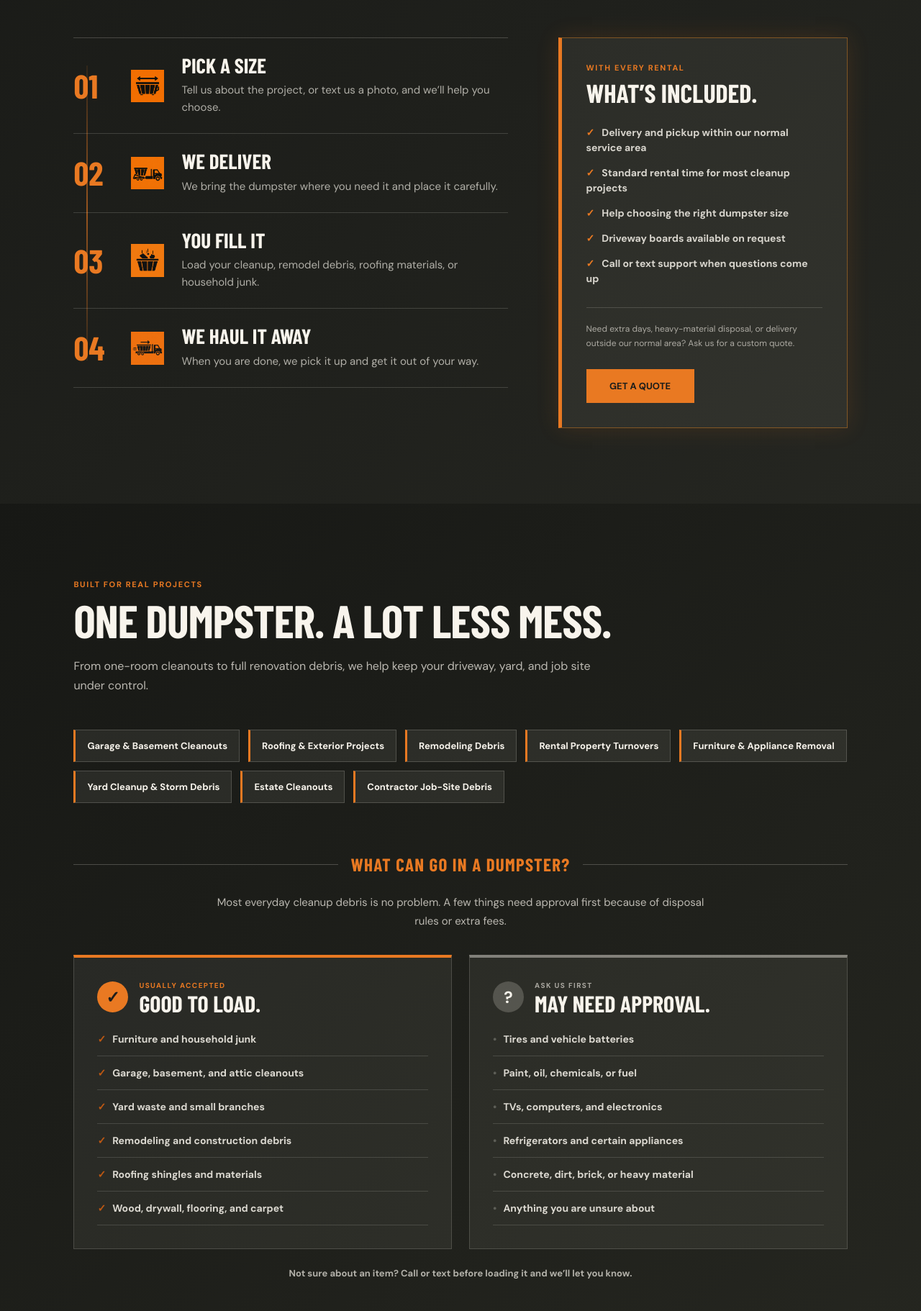
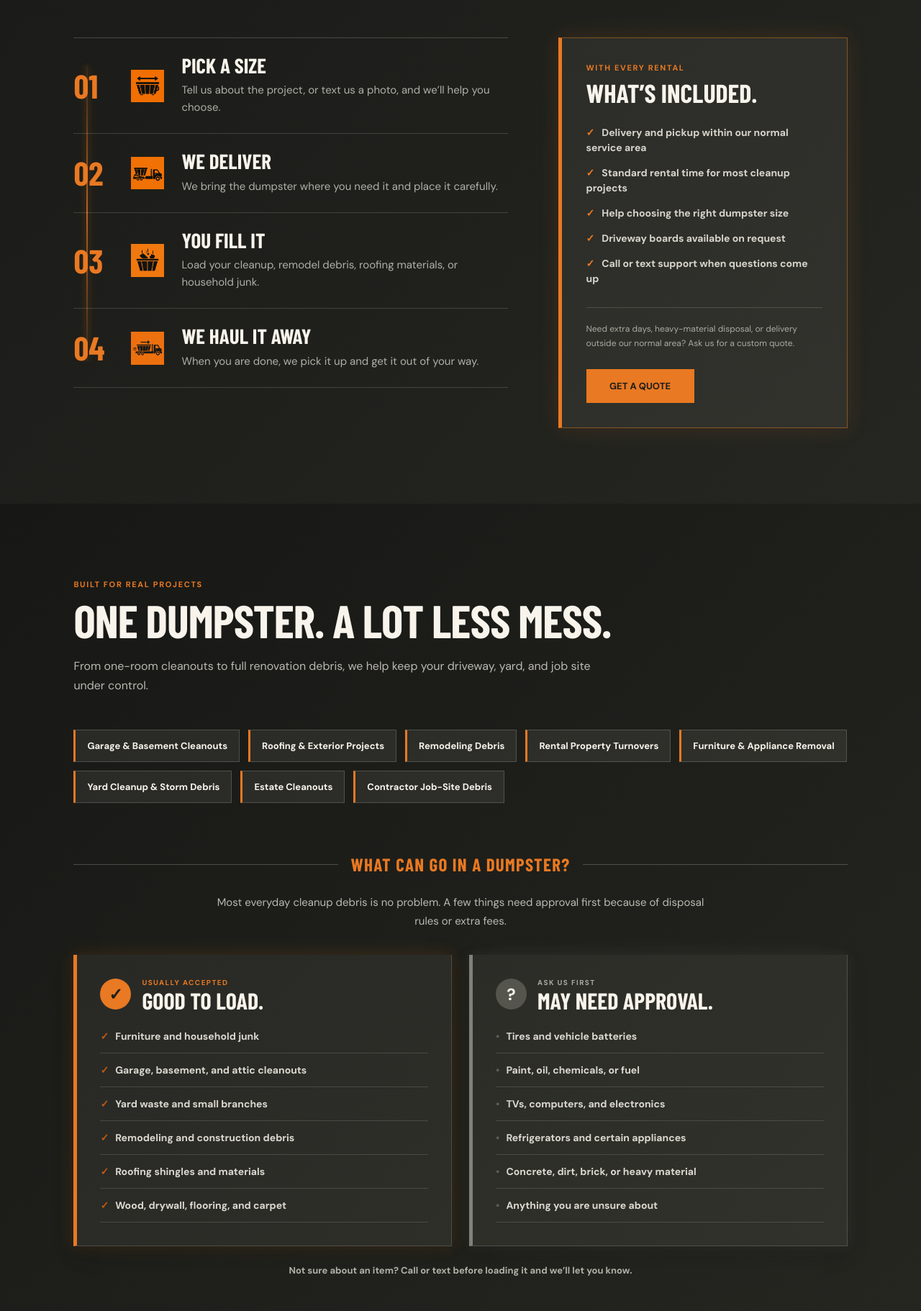
Before and after one commit to jasminedewitt2125-rgb/clearout-dumpster-rentals, a plain HTML site: page index.html in a window 1280 px wide. Shown: the part 2698-4520 px from the top of the page at 72% size. Drawn offline with nearby package versions, Linux system fonts and the light colour scheme; a web font is replaced by a local one.

Commit message:
add box accents and glow

```diff
--- a/style.css
+++ b/style.css
@@ -2673,3 +2673,36 @@ footer > small {
   line-height: 1.7;
   text-align: center;
 }
+
+/* Move accepted-item accents to the left with a subtle glow */
+.projects-items-section .items-column {
+  border-top: 0 !important;
+  border-left: 5px solid var(--orange) !important;
+  box-shadow:
+    0 12px 26px rgba(0, 0, 0, 0.18),
+    0 0 22px rgba(233, 121, 34, 0.18);
+}
+
+/* Keep the "Ask Us First" box gray, but give it a softer glow */
+.projects-items-section .ask-column {
+  border-top: 0 !important;
+  border-left: 5px solid rgba(248, 244, 236, 0.42) !important;
+  box-shadow:
+    0 12px 26px rgba(0, 0, 0, 0.18),
+    0 0 20px rgba(248, 244, 236, 0.08);
+}
+
+/* Give the vertical process line the same orange glow */
+@media (min-width: 701px) {
+  .process-timeline::before {
+    background: linear-gradient(
+      to bottom,
+      rgba(233, 121, 34, 0.12),
+      rgba(233, 121, 34, 0.75),
+      rgba(233, 121, 34, 0.12)
+    );
+    box-shadow:
+      0 0 8px rgba(233, 121, 34, 0.42),
+      0 0 18px rgba(233, 121, 34, 0.22);
+  }
+}
```
